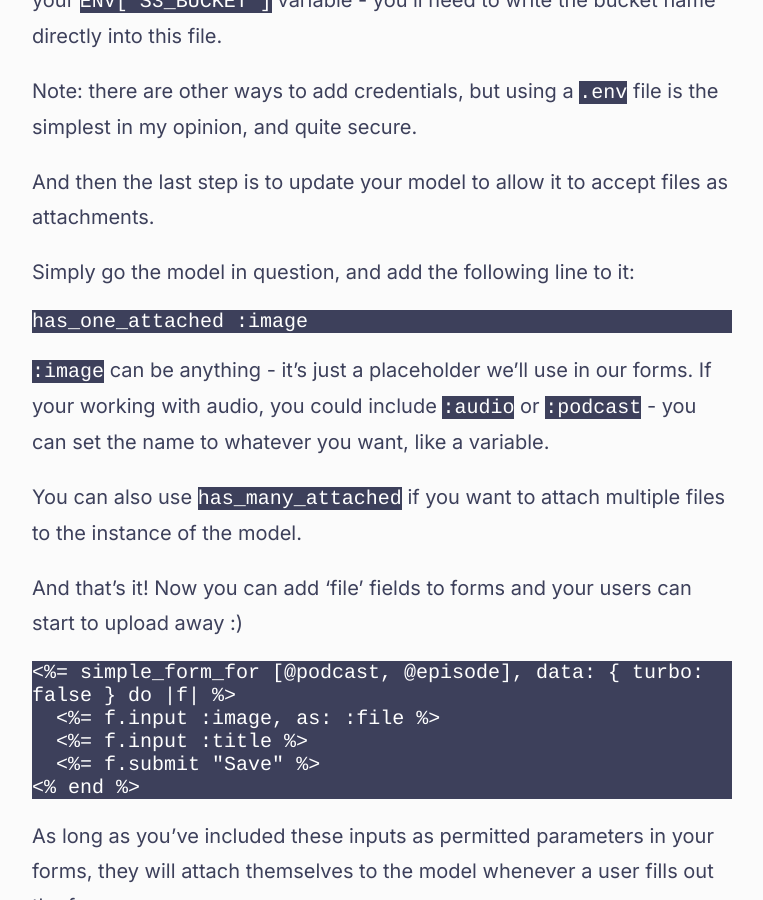
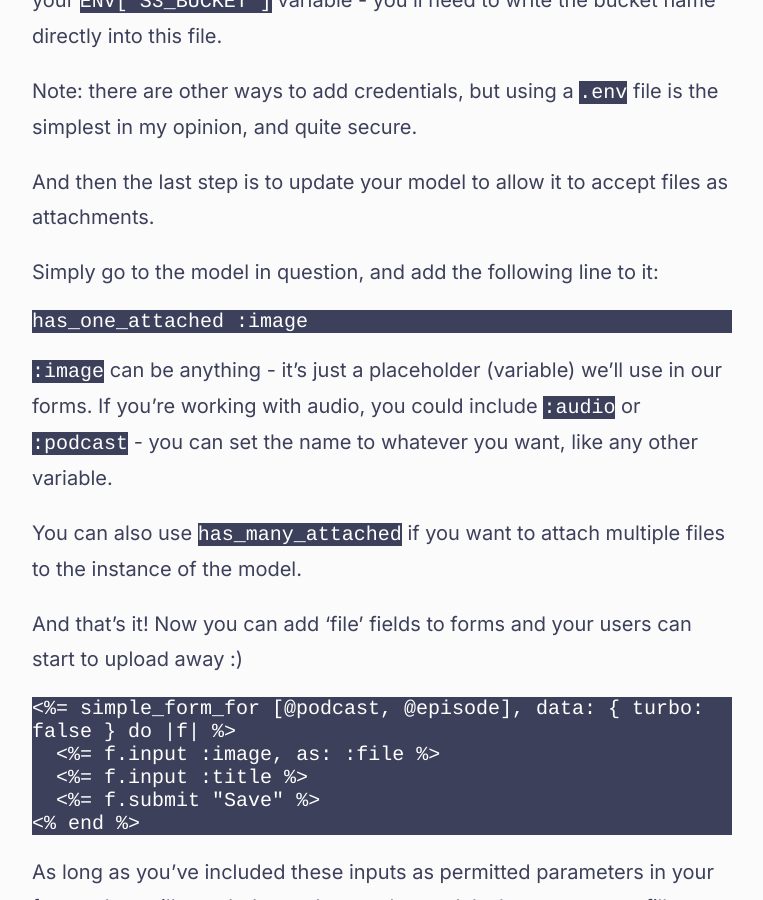
Before and after one commit to simoncthompson/simoncthompson-com, a Jekyll site: the page built from _posts/2021-03-29-rails-amazon-s3-setup.md, in a window 1280 px wide and 900 px high, scrolled down 10880 px. Shown: the whole window, without its empty margins (258-1021 px from the left). Built offline with Jekyll 4.4.1, drawn with Linux system fonts in a browser that asks for light colours; nearby versions of some CDN libraries; some of the changed text lies outside the part shown.

Commit message:
Finalised s3 post, altered title

````diff
--- a/_posts/2021-03-29-rails-amazon-s3-setup.md
+++ b/_posts/2021-03-29-rails-amazon-s3-setup.md
@@ -194,13 +194,13 @@ Note: there are other ways to add credentials, but using a `.env` file is the si
 
 And then the last step is to update your model to allow it to accept files as attachments.
 
-Simply go the model in question, and add the following line to it:
+Simply go to the model in question, and add the following line to it:
 
 ```ruby
 has_one_attached :image
 ```
 
-`:image` can be anything - it's just a placeholder we'll use in our forms. If your working with audio, you could include `:audio` or `:podcast` - you can set the name to whatever you want, like a variable.
+`:image` can be anything - it's just a placeholder (variable) we'll use in our forms. If you're working with audio, you could include `:audio` or `:podcast` - you can set the name to whatever you want, like any other variable.
 
 You can also use `has_many_attached` if you want to attach multiple files to the instance of the model.
 
````
Also changed, not shown: other parts of _posts/2021-03-29-rails-amazon-s3-setup.md (+2 -2 lines).
